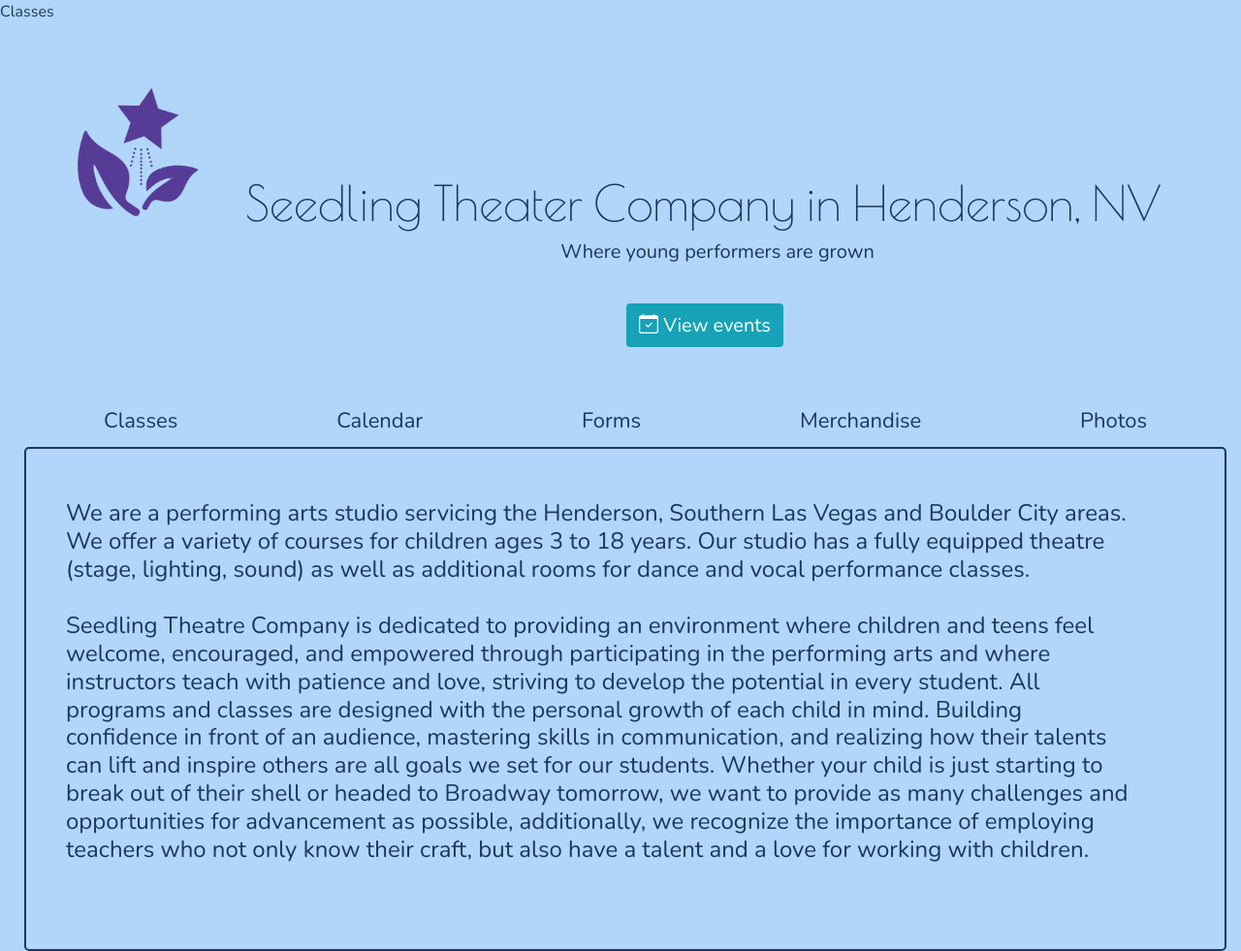
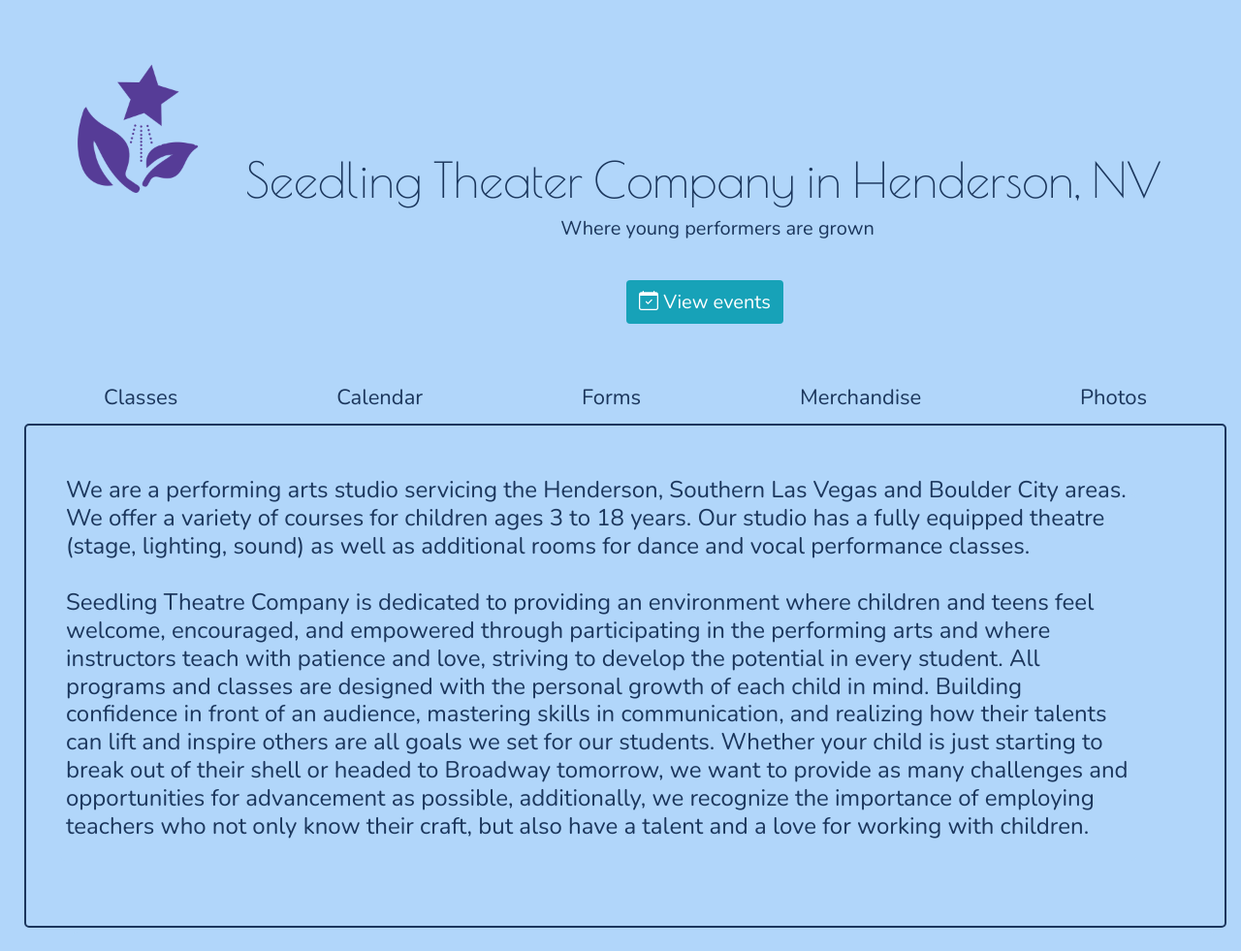
Before and after one commit to Melymorenita/DraftforSeedling.github.io, a plain HTML site: page index.html in a window 1280 px wide. Shown: the top 981 px of the page at 97% size. Drawn offline with nearby package versions, Linux system fonts and the light colour scheme.

Commit message:
Update index.html

```diff
--- a/index.html
+++ b/index.html
@@ -17,7 +17,7 @@
   </head>
 
 <body>
-  <a href="/DraftforSeedling/classes.html">Classes</a>
+
   <div class="container-fluid">
     <div class="header">
       <div id="Logo">
```
